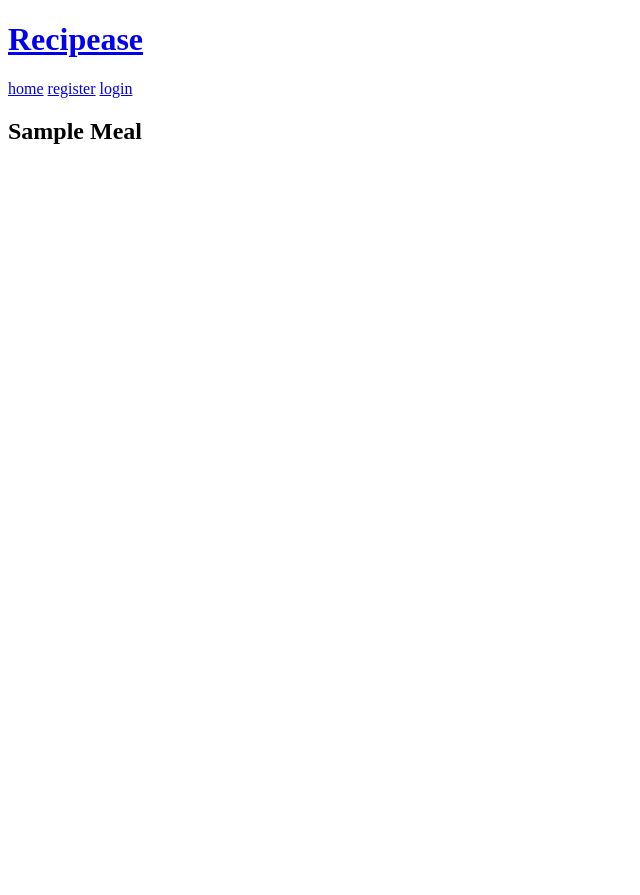
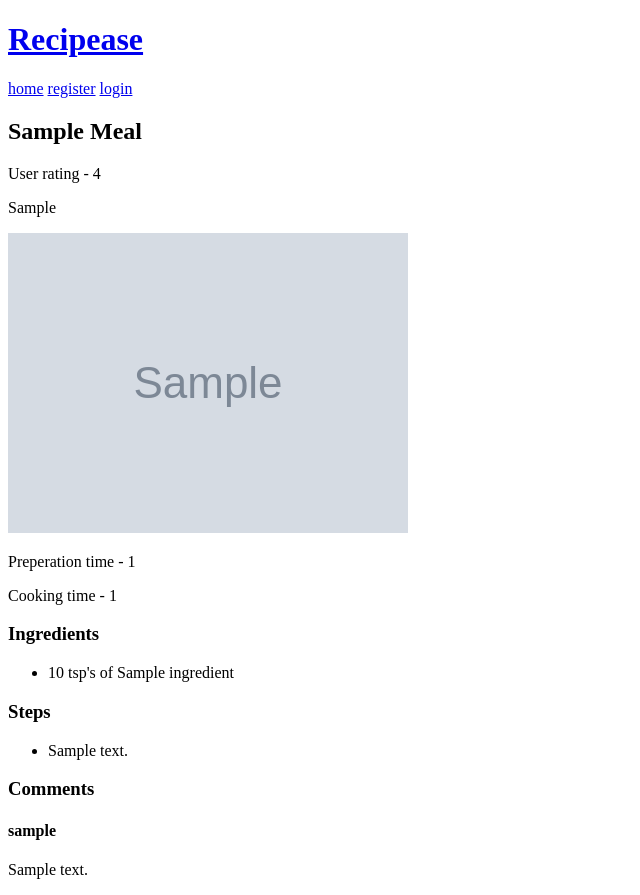
Before and after one commit to danieldeiana/recipease, a Django app: page /1/ in a window 1280 px wide. Shown: the whole page, without its empty margins (0-640 px from the left). Before the commit the page ends 144 px from the top, so only its background shows below. Run offline with Django 3.2, Linux system fonts and the light colour scheme; tables that the repository leaves empty hold one stand-in row (values such as "Sample post"); grey boxes marked "Sample" are stand-in pictures.

Commit message:
redered meal attributes to template

```diff
--- a/recipe/models.py
+++ b/recipe/models.py
@@ -38,7 +38,6 @@ class Step(models.Model):
     def __str__(self):
         return self.text
 
-
 class Comment(models.Model):
     user = models.ForeignKey(User, on_delete=models.CASCADE)
     text = models.TextField(max_length=120)
--- a/recipe/templates/recipe/detail.html
+++ b/recipe/templates/recipe/detail.html
@@ -2,6 +2,7 @@
 {% block title %}{{ meal.name }}{% endblock %}
 {% block content %}
     <h2>{{ meal.name | title }}</h2>
+    <p>User rating - {{ meal.user_rating }}</p>
     {% if premium.activated %}
         {% if meal not in premium.favourites.all %}
             <a href="{% url 'premium:add_favourite' meal.id %}">Add to favourites</a>
@@ -9,4 +10,33 @@
             <a href="{% url 'premium:remove_favourite' meal.id %}">Remove from favourites</a>
         {% endif %}
     {% endif %}
+    <p>{{ meal.intro }}</p>
+    <img src="{{ meal.image }}" alt="A picture of {{ meal.name }}">
+    <p>Preperation time - {{ meal.preparation_time }}</p>
+    <p>Cooking time - {{ meal.cooking_time }}</p>
+    <div id="ingredients">
+        <h3>Ingredients</h3>
+        <ul>
+            {% for ingredient in meal.ingredient.all %}
+                    {% if ingredient.quantity == 1 %}
+                        <li>{{ ingredient.quantity }} {{ ingredient.measurement }} of {{ ingredient.name }}</li>
+                    {% else %}
+                        <li>{{ ingredient.quantity }} {{ ingredient.measurement }}'s of {{ ingredient.name }}</li>
+                    {% endif %}
+            {% endfor %}
+        </ul>
+    </div>
+    <div id="steps">
+        <h3>Steps</h3>
+        <ul>
+            {% for step in meal.step.all %}
+                <li>{{ step }}</li>
+            {% endfor %}
+        </ul>
+    </div>
+    <h3>Comments</h3>
+    {% for comment in meal.comment.all %}
+        <h4>{{ comment.user.username }}</h4>
+        <p>{{ comment.text }}</p>
+    {% endfor %}
 {% endblock %}
```
